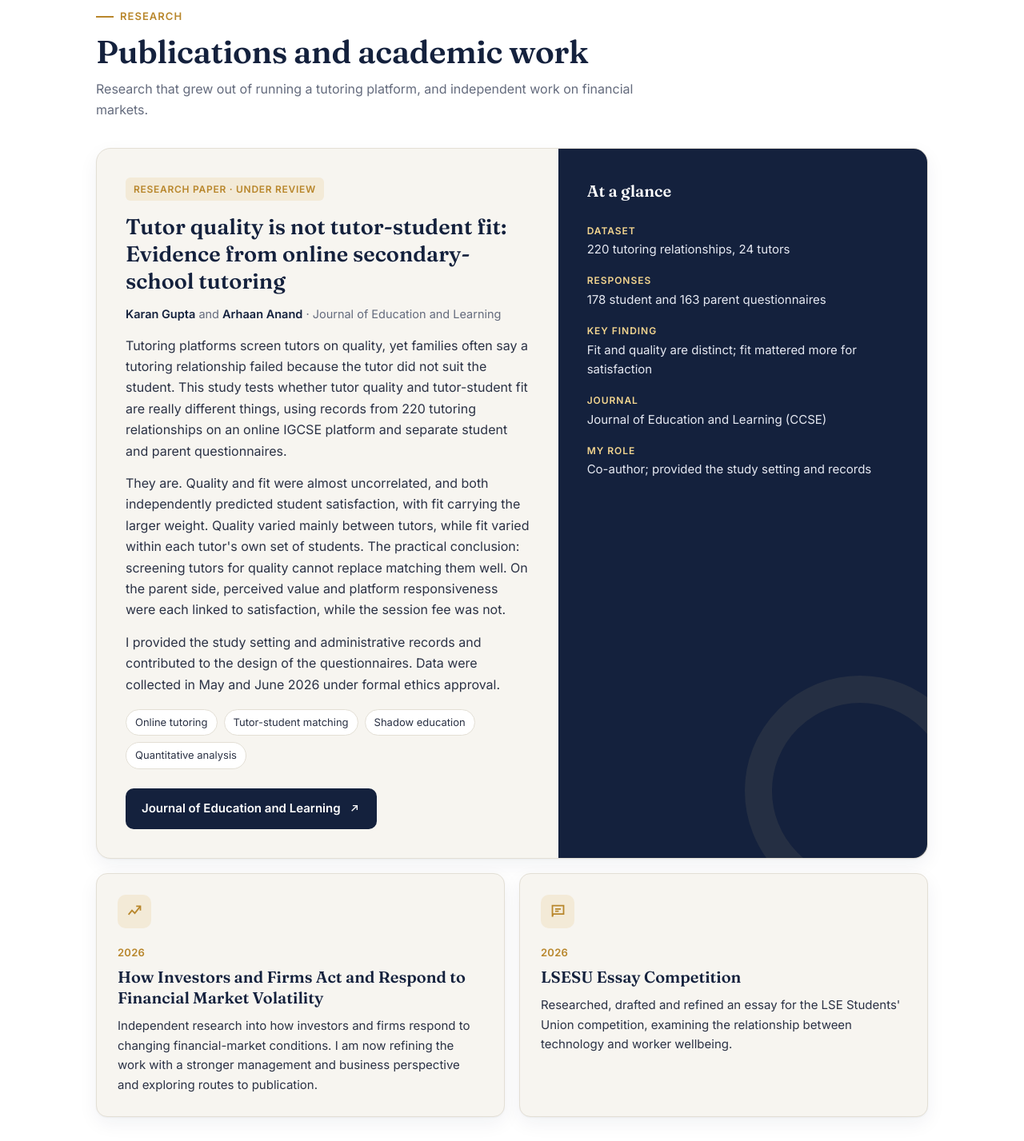
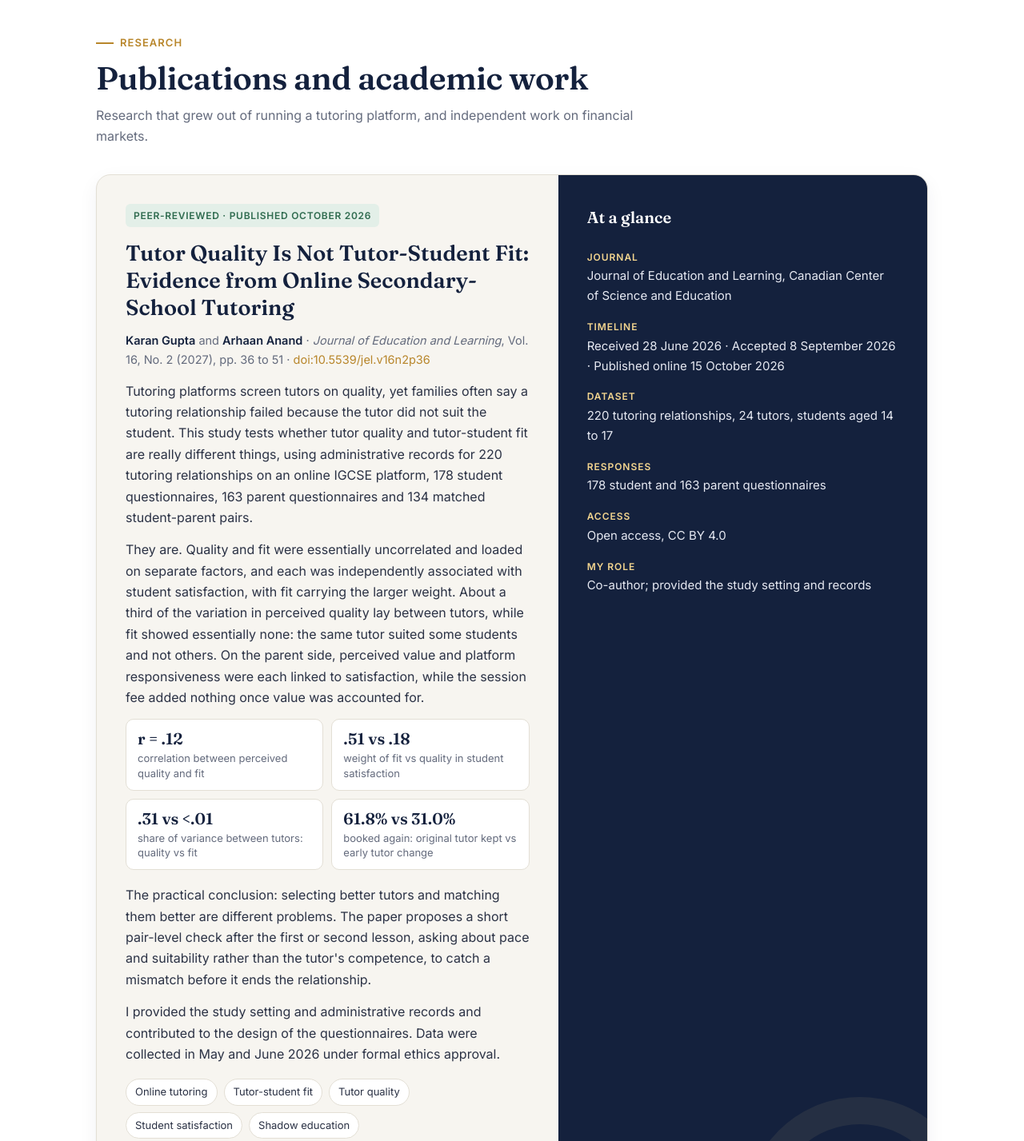
Before and after one commit to miec99/arhaan-anand, a plain HTML site: page index.html in a window 1280 px wide. Shown: the part 914-2341 px from the top of the page at 80% size. Drawn offline with Linux system fonts and the light colour scheme.

Commit message:
Deploy Arhaan Anand's showcase website

```diff
--- a/index.html
+++ b/index.html
@@ -4,7 +4,7 @@
 <meta charset="utf-8">
 <meta name="viewport" content="width=device-width, initial-scale=1">
 <title>Arhaan Anand | Portfolio</title>
-<meta name="description" content="Arhaan Anand: A Level student in Bahrain, founder of The Tutor Trees, co-author of research on tutor quality and tutor-student fit, and aspiring investment banker.">
+<meta name="description" content="Arhaan Anand: A Level student in Bahrain, founder of The Tutor Trees, co-author of a published paper on tutor quality and tutor-student fit, and aspiring investment banker.">
 <link rel="preconnect" href="https://fonts.googleapis.com">
 <link rel="preconnect" href="https://fonts.gstatic.com" crossorigin>
 <link href="https://fonts.googleapis.com/css2?family=Fraunces:opsz,wght@9..144,500;9..144,600;9..144,700&family=Inter:wght@400;500;600&display=swap" rel="stylesheet">
@@ -93,6 +93,15 @@ section.alt .pill{background:var(--surface)}
 .side .big{font-family:var(--serif);font-size:54px;color:#fff;line-height:1;font-weight:600}
 .side .btn{align-self:flex-start;background:#f3d58f;color:#14213d;position:relative;z-index:1}
 .side .btn:hover{background:#fff}
+
+.keyfacts{display:grid;grid-template-columns:repeat(2,1fr);gap:10px;margin:6px 0 18px}
+.keyfacts div{background:var(--surface);border:1px solid var(--line);border-radius:10px;padding:12px 14px}
+.keyfacts b{display:block;font-family:var(--serif);font-size:20px;color:var(--ink);font-weight:600;line-height:1.2}
+.keyfacts span{font-size:13px;color:var(--muted);line-height:1.4;display:block;margin-top:3px}
+.btn-row{display:flex;flex-wrap:wrap;gap:10px}
+.authors a{color:var(--accent);text-decoration:none}
+.authors a:hover{text-decoration:underline}
+@media (max-width:760px){.keyfacts{grid-template-columns:1fr}}
 
 /* Grid cards */
 .grid{display:grid;grid-template-columns:repeat(2,1fr);gap:18px}
@@ -213,7 +222,7 @@ footer{padding:34px 0 44px;text-align:center;color:var(--muted);font-size:13.5px
   <div class="wrap">
     <span class="eyebrow">Student · Founder · Researcher</span>
     <h1>Arhaan Anand</h1>
-    <p class="lede">An A Level student in Bahrain with a focus on management, finance and markets. I founded The Tutor Trees, a peer-to-peer tutoring platform, and co-authored a research paper on why tutor quality and tutor-student fit are not the same thing.</p>
+    <p class="lede">An A Level student in Bahrain with a focus on management, finance and markets. I founded The Tutor Trees, a peer-to-peer tutoring platform, and co-authored a peer-reviewed paper, published in the Journal of Education and Learning, on why tutor quality and tutor-student fit are not the same thing.</p>
     <div class="meta">
       <span class="chip"><svg viewBox="0 0 24 24" fill="none" stroke="currentColor" stroke-width="2"><path d="M12 21s-7-6.2-7-11a7 7 0 1 1 14 0c0 4.8-7 11-7 11z"/><circle cx="12" cy="10" r="2.5"/></svg>Bahrain</span>
       <span class="chip"><svg viewBox="0 0 24 24" fill="none" stroke="currentColor" stroke-width="2"><path d="M3 9l9-5 9 5-9 5-9-5z"/><path d="M7 11.5V16c0 1.5 2.2 3 5 3s5-1.5 5-3v-4.5"/></svg>St Christopher's School, Class of 2027</span>
@@ -228,7 +237,7 @@ footer{padding:34px 0 44px;text-align:center;color:var(--muted);font-size:13.5px
 
     <div class="stats">
       <div class="stat reveal"><b>67</b><span>students helped through The Tutor Trees</span></div>
-      <div class="stat reveal"><b>Silver</b><span>UKMT award, 2024</span></div>
+      <div class="stat reveal"><b>Published</b><span>peer-reviewed paper, Journal of Education and Learning</span></div>
       <div class="stat reveal"><b>A*</b><span>A Level Mathematics</span></div>
       <div class="stat reveal"><b>ABRSM 7</b><span>Grade 7 Piano</span></div>
     </div>
@@ -246,28 +255,40 @@ footer{padding:34px 0 44px;text-align:center;color:var(--muted);font-size:13.5px
 
     <article class="feature reveal">
       <div class="body">
-        <span class="tag">Research Paper · Under review</span>
-        <h3>Tutor quality is not tutor-student fit: Evidence from online secondary-school tutoring</h3>
-        <p class="authors"><strong>Karan Gupta</strong> and <strong>Arhaan Anand</strong> · Journal of Education and Learning</p>
-        <p>Tutoring platforms screen tutors on quality, yet families often say a tutoring relationship failed because the tutor did not suit the student. This study tests whether tutor quality and tutor-student fit are really different things, using records from 220 tutoring relationships on an online IGCSE platform and separate student and parent questionnaires.</p>
-        <p>They are. Quality and fit were almost uncorrelated, and both independently predicted student satisfaction, with fit carrying the larger weight. Quality varied mainly between tutors, while fit varied within each tutor's own set of students. The practical conclusion: screening tutors for quality cannot replace matching them well. On the parent side, perceived value and platform responsiveness were each linked to satisfaction, while the session fee was not.</p>
+        <span class="tag green">Peer-reviewed · Published October 2026</span>
+        <h3>Tutor Quality Is Not Tutor-Student Fit: Evidence from Online Secondary-School Tutoring</h3>
+        <p class="authors"><strong>Karan Gupta</strong> and <strong>Arhaan Anand</strong> · <em>Journal of Education and Learning</em>, Vol. 16, No. 2 (2027), pp. 36 to 51 · <a href="https://doi.org/10.5539/jel.v16n2p36" target="_blank" rel="noopener">doi:10.5539/jel.v16n2p36</a></p>
+        <p>Tutoring platforms screen tutors on quality, yet families often say a tutoring relationship failed because the tutor did not suit the student. This study tests whether tutor quality and tutor-student fit are really different things, using administrative records for 220 tutoring relationships on an online IGCSE platform, 178 student questionnaires, 163 parent questionnaires and 134 matched student-parent pairs.</p>
+        <p>They are. Quality and fit were essentially uncorrelated and loaded on separate factors, and each was independently associated with student satisfaction, with fit carrying the larger weight. About a third of the variation in perceived quality lay between tutors, while fit showed essentially none: the same tutor suited some students and not others. On the parent side, perceived value and platform responsiveness were each linked to satisfaction, while the session fee added nothing once value was accounted for.</p>
+        <div class="keyfacts">
+          <div><b>r = .12</b><span>correlation between perceived quality and fit</span></div>
+          <div><b>.51 vs .18</b><span>weight of fit vs quality in student satisfaction</span></div>
+          <div><b>.31 vs &lt;.01</b><span>share of variance between tutors: quality vs fit</span></div>
+          <div><b>61.8% vs 31.0%</b><span>booked again: original tutor kept vs early tutor change</span></div>
+        </div>
+        <p>The practical conclusion: selecting better tutors and matching them better are different problems. The paper proposes a short pair-level check after the first or second lesson, asking about pace and suitability rather than the tutor's competence, to catch a mismatch before it ends the relationship.</p>
         <p>I provided the study setting and administrative records and contributed to the design of the questionnaires. Data were collected in May and June 2026 under formal ethics approval.</p>
         <div class="pills">
           <span class="pill">Online tutoring</span>
-          <span class="pill">Tutor-student matching</span>
+          <span class="pill">Tutor-student fit</span>
+          <span class="pill">Tutor quality</span>
+          <span class="pill">Student satisfaction</span>
           <span class="pill">Shadow education</span>
-          <span class="pill">Quantitative analysis</span>
         </div>
-        <a class="btn btn-primary" href="https://www.ccsenet.org/journal/index.php/jel" target="_blank" rel="noopener">Journal of Education and Learning
-          <svg viewBox="0 0 24 24" fill="none" stroke="currentColor" stroke-width="2"><path d="M7 17L17 7M9 7h8v8"/></svg></a>
+        <div class="btn-row">
+          <a class="btn btn-primary" href="https://ccsenet.org/journal/index.php/jel/article/download/0/0/53862/58875" target="_blank" rel="noopener"><svg viewBox="0 0 24 24" fill="none" stroke="currentColor" stroke-width="2"><path d="M12 4v11M7 10l5 5 5-5M5 20h14"/></svg>Download PDF</a>
+          <a class="btn btn-ghost" href="https://www.ccsenet.org/journal/index.php/jel/article/view/0/53862" target="_blank" rel="noopener">Read on the journal site <svg viewBox="0 0 24 24" fill="none" stroke="currentColor" stroke-width="2"><path d="M7 17L17 7M9 7h8v8"/></svg></a>
+          <a class="btn btn-ghost" href="https://www.researchgate.net/publication/415907371_Tutor_Quality_Is_Not_Tutor-Student_Fit_Evidence_from_Online_Secondary-School_Tutoring" target="_blank" rel="noopener">ResearchGate <svg viewBox="0 0 24 24" fill="none" stroke="currentColor" stroke-width="2"><path d="M7 17L17 7M9 7h8v8"/></svg></a>
+        </div>
       </div>
       <aside class="side" style="justify-content:flex-start">
         <h4>At a glance</h4>
         <dl>
-          <div><dt>Dataset</dt><dd>220 tutoring relationships, 24 tutors</dd></div>
+          <div><dt>Journal</dt><dd>Journal of Education and Learning, Canadian Center of Science and Education</dd></div>
+          <div><dt>Timeline</dt><dd>Received 28 June 2026 · Accepted 8 September 2026 · Published online 15 October 2026</dd></div>
+          <div><dt>Dataset</dt><dd>220 tutoring relationships, 24 tutors, students aged 14 to 17</dd></div>
           <div><dt>Responses</dt><dd>178 student and 163 parent questionnaires</dd></div>
-          <div><dt>Key finding</dt><dd>Fit and quality are distinct; fit mattered more for satisfaction</dd></div>
-          <div><dt>Journal</dt><dd>Journal of Education and Learning (CCSE)</dd></div>
+          <div><dt>Access</dt><dd>Open access, CC BY 4.0</dd></div>
           <div><dt>My role</dt><dd>Co-author; provided the study setting and records</dd></div>
         </dl>
       </aside>
```
